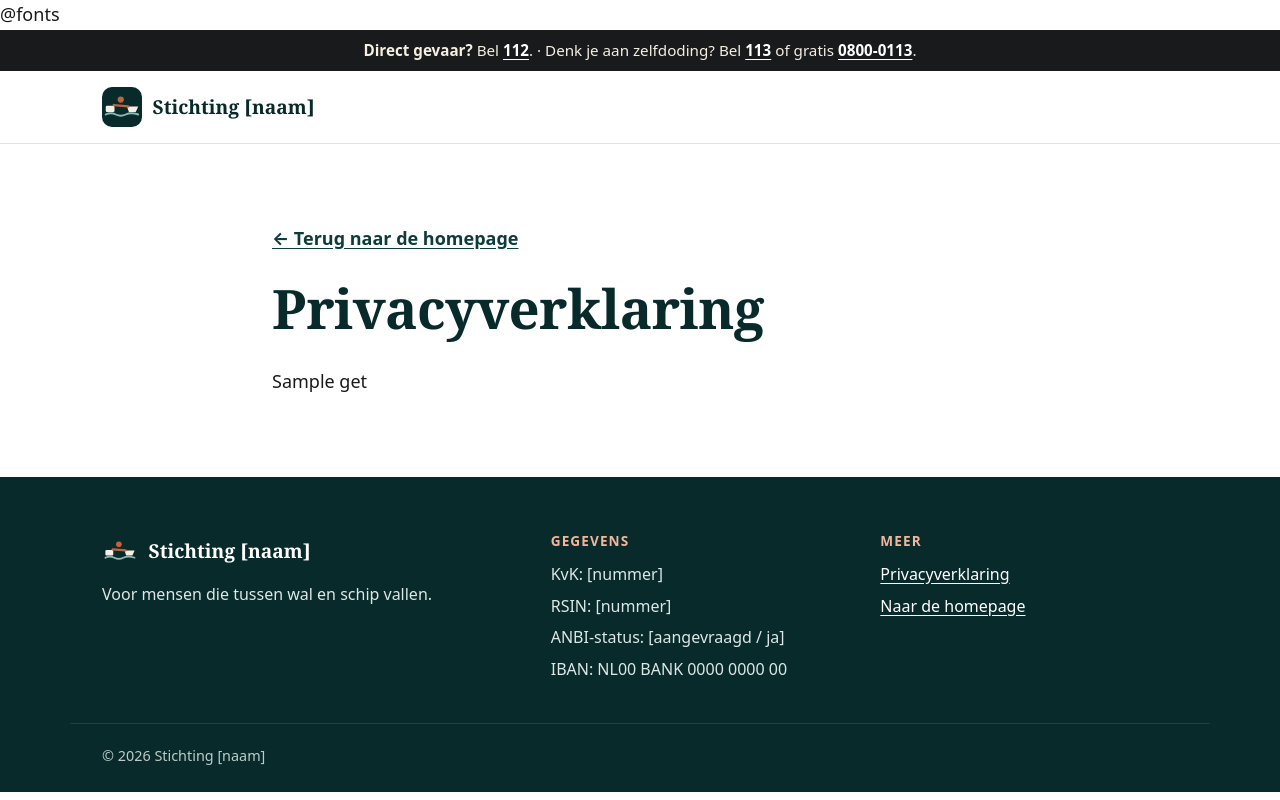
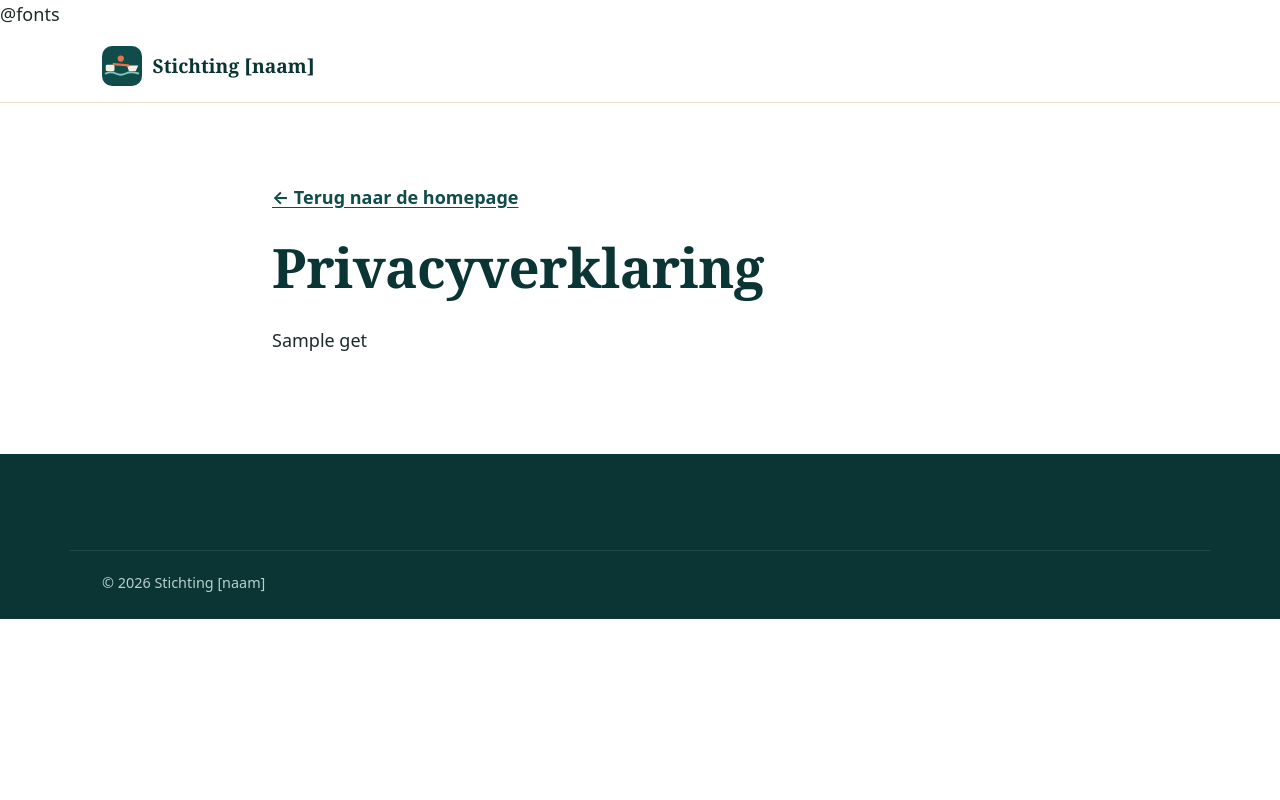
Before and after one commit to nepp95/testweb2, a Laravel app: template resources/views/site/privacy.blade.php in a window 1280 px wide. Run offline with Laravel 12, Linux system fonts and the light colour scheme; the template is opened without the code that fills it: most values are stand-ins (such as "Sample title", 1, 10 or a date in 2020); style sheets or scripts are compiled from the project's sources.

Commit message:
Match public site design to testweb reference
Restore the reference palette, logo colors, footer links, minimal privacy layout, and contact placeholders.

```diff
--- a/app/Enums/SettingKey.php
+++ b/app/Enums/SettingKey.php
@@ -103,7 +103,7 @@ enum SettingKey: string
             self::Phone => '[telefoonnummer]',
             self::PhoneHours => 'maandag t/m vrijdag, 9.00–17.00 uur',
             self::WhatsApp => '[WhatsApp-nummer]',
-            self::Email => '[email]',
+            self::Email => 'info@example.nl',
             self::Address => '[adres]',
             self::VisitNote => 'Alleen op afspraak',
             self::FormRecipient => '',
--- a/resources/css/site.css
+++ b/resources/css/site.css
@@ -6,18 +6,15 @@
    ========================================================================== */
 
 :root {
-  --c-primary: #0e3b3b;       /* groenblauw, afgeleid van #082A2A */
-  --c-primary-dark: #082a2a;  /* diep groenblauw: rust en vertrouwen */
-  --c-primary-soft: #dce8e6;
-  --c-accent: #a9502e;        /* roest, afgeleid van #7E351C: decoratief */
-  --c-accent-dark: #7e351c;   /* roest met genoeg contrast voor tekst */
-  --c-accent-light: #f0b79c;  /* roest-tint voor op donkere vlakken */
-  --c-earth: #362812;         /* donkerbruin */
-  --c-ink: #181a1b;           /* bijna zwart */
+  --c-primary: #0f4c4a;       /* diep groenblauw: rust en vertrouwen */
+  --c-primary-dark: #0a3534;
+  --c-primary-soft: #d8ebe8;
+  --c-accent: #e8734a;        /* warm koraal: menselijkheid */
+  --c-accent-dark: #b9502b;   /* koraal met genoeg contrast voor tekst */
   --c-sand: #f6efe4;
   --c-sand-dark: #ecdfcb;
-  --c-text: #181a1b;
-  --c-muted: #4b5655;
+  --c-text: #1d2a2a;
+  --c-muted: #4b5a59;
   --c-white: #ffffff;
   --c-error: #b42318;
 
@@ -26,7 +23,7 @@
 
   --radius: 14px;
   --radius-lg: 22px;
-  --shadow: 0 1px 2px rgba(8, 42, 42, .06), 0 8px 24px rgba(8, 42, 42, .08);
+  --shadow: 0 1px 2px rgba(15, 76, 74, .06), 0 8px 24px rgba(15, 76, 74, .08);
   --container: 1140px;
   --gutter: clamp(16px, 4vw, 32px);
 }
@@ -109,7 +106,7 @@ a:hover { color: var(--c-accent-dark); }
 }
 .btn:hover { transform: translateY(-1px); }
 .btn-primary { background: var(--c-accent-dark); color: var(--c-white); }
-.btn-primary:hover { background: #652a16; color: var(--c-white); }
+.btn-primary:hover { background: #9e4223; color: var(--c-white); }
 .btn-ghost { border-color: var(--c-primary); color: var(--c-primary); background: transparent; }
 .btn-ghost:hover { background: var(--c-primary); color: var(--c-white); }
 .btn-light { background: var(--c-sand); color: var(--c-primary-dark); }
@@ -118,7 +115,7 @@ a:hover { color: var(--c-accent-dark); }
 
 /* ---------- Crisisbalk ---------- */
 .crisis-bar {
-  background: var(--c-ink);
+  background: var(--c-primary-dark);
   color: var(--c-sand);
   font-size: .95rem;
   padding: .5rem 0;
@@ -126,7 +123,7 @@ a:hover { color: var(--c-accent-dark); }
 }
 .crisis-bar a { color: var(--c-white); font-weight: 700; }
 .crisis-bar a:hover { color: var(--c-sand-dark); }
-.crisis-bar p { margin: 0; }
+.crisis-sep { margin: 0 .5em; opacity: .6; }
 
 /* ---------- Header ---------- */
 .site-header {
@@ -156,7 +153,7 @@ a:hover { color: var(--c-accent-dark); }
 }
 .site-nav a:not(.btn):hover { background: var(--c-sand); color: var(--c-primary-dark); }
 .site-nav .btn { margin-left: .5rem; background: var(--c-accent-dark); color: var(--c-white); }
-.site-nav .btn:hover { background: #652a16; color: var(--c-white); }
+.site-nav .btn:hover { background: #9e4223; }
 
 .nav-toggle {
   display: none;
@@ -225,7 +222,7 @@ a:hover { color: var(--c-accent-dark); }
 }
 
 .hero-illustration { width: 100%; height: auto; }
-.ill-water   { fill: #8db8b2; opacity: .55; }
+.ill-water   { fill: #7fc8c0; opacity: .55; }
 .ill-water-2 { fill: var(--c-primary); opacity: .35; }
 .ill-quay    { fill: #c9b79c; }
 .ill-quay-top{ fill: #b19c7d; }
@@ -237,7 +234,7 @@ a:hover { color: var(--c-accent-dark); }
 .ill-post    { stroke: var(--c-accent-dark); stroke-width: 3; stroke-linecap: round; fill: none; }
 .ill-person-a{ fill: var(--c-primary-dark); }
 .ill-person-b{ fill: var(--c-accent-dark); }
-.ill-hand    { stroke: var(--c-earth); stroke-width: 4; stroke-linecap: round; fill: none; }
+.ill-hand    { stroke: var(--c-text); stroke-width: 4; stroke-linecap: round; fill: none; }
 .ill-sun     { fill: #f4c27a; opacity: .8; }
 
 @media (max-width: 860px) {
@@ -254,7 +251,7 @@ a:hover { color: var(--c-accent-dark); }
 .section-tint { background: var(--c-sand); }
 .section-dark { background: var(--c-primary); color: var(--c-primary-soft); }
 .section-dark h2, .section-dark h3 { color: var(--c-white); }
-.section-dark .eyebrow { color: var(--c-accent-light); }
+.section-dark .eyebrow { color: #f4b393; }
 .section-intro { font-size: 1.2rem; color: var(--c-muted); max-width: 40em; margin-bottom: 2.5rem; }
 .section-dark .section-intro { color: var(--c-primary-soft); }
 
@@ -322,7 +319,7 @@ a:hover { color: var(--c-accent-dark); }
   display: inline-grid; place-items: center;
   width: 48px; height: 48px; margin-bottom: 1rem;
   border-radius: 50%;
-  background: var(--c-accent-dark); color: var(--c-white);
+  background: var(--c-accent); color: var(--c-white);
   font-family: var(--font-heading-stack); font-weight: 700; font-size: 1.4rem;
 }
 
@@ -341,7 +338,7 @@ a:hover { color: var(--c-accent-dark); }
   font-size: .85rem; font-weight: 700; color: var(--c-white);
 }
 .do li::before   { content: "✓"; background: var(--c-primary); }
-.dont li::before { content: "✕"; background: var(--c-earth); }
+.dont li::before { content: "✕"; background: var(--c-muted); }
 
 /* FAQ */
 .faq { display: grid; gap: .75rem; margin-top: 1.5rem; }
@@ -371,7 +368,7 @@ a:hover { color: var(--c-accent-dark); }
 .contact-list { list-style: none; margin: 2rem 0 0; padding: 0; display: grid; gap: 1.1rem; }
 .contact-list li { display: grid; gap: .1rem; }
 .contact-label { font-size: .85rem; font-weight: 700; text-transform: uppercase; letter-spacing: .06em; color: var(--c-accent-dark); }
-.contact-list a { font-size: 1.25rem; font-weight: 700; text-decoration: none; }
+.contact-list a, .contact-list .contact-value { font-size: 1.25rem; font-weight: 700; text-decoration: none; color: var(--c-primary); }
 .contact-list a:hover { text-decoration: underline; }
 .contact-note { color: var(--c-muted); font-size: 1rem; }
 
@@ -385,8 +382,6 @@ a:hover { color: var(--c-accent-dark); }
 .field label { display: block; font-weight: 700; margin-bottom: .4rem; color: var(--c-primary-dark); }
 .optional { font-weight: 400; color: var(--c-muted); font-size: .95rem; }
 .field input[type="text"],
-.field input[type="email"],
-.field input[type="password"],
 .field select,
 .field textarea {
   width: 100%;
@@ -420,7 +415,7 @@ a:hover { color: var(--c-accent-dark); }
 @media (max-width: 760px) { .footer-inner { grid-template-columns: 1fr; } }
 .brand-footer { color: var(--c-white); margin-bottom: .75rem; }
 .brand-footer:hover { color: var(--c-sand); }
-.footer-title { font-family: var(--font-body-stack); font-size: .85rem; text-transform: uppercase; letter-spacing: .08em; color: var(--c-accent-light); margin-bottom: .75rem; }
+.footer-title { font-family: var(--font-body-stack); font-size: .85rem; text-transform: uppercase; letter-spacing: .08em; color: #f4b393; margin-bottom: .75rem; }
 .footer-list { list-style: none; margin: 0; padding: 0; display: grid; gap: .35rem; }
 .footer-bottom { border-top: 1px solid rgba(255,255,255,.12); margin-top: 2.5rem; padding-top: 1.25rem; font-size: .9rem; opacity: .85; }
 .footer-bottom p { margin: 0; }
@@ -434,7 +429,6 @@ a:hover { color: var(--c-accent-dark); }
 /* ---------- Aanvullingen voor het CMS ---------- */
 
 /* Tekst die in het beheer met opmaak is ingevoerd */
-.rich-text > :last-child { margin-bottom: 0; }
 .rich-text ul, .rich-text ol { padding-left: 1.25rem; margin: 0 0 1em; }
 .rich-text h2, .rich-text h3 { margin-top: 1.5em; }
 .faq .rich-text { padding: 0 1.25rem 1.1rem; color: var(--c-muted); }
--- a/resources/views/components/layouts/site.blade.php
+++ b/resources/views/components/layouts/site.blade.php
@@ -1,11 +1,14 @@
-@props(['title' => null, 'navSections' => null, 'noindex' => false])
+@props(['title' => null, 'navSections' => null, 'noindex' => false, 'minimal' => false])
 @use('App\Enums\SectionType')
 @use('App\Enums\SettingKey')
 @use('App\Support\Markdown')
 @php
     $name = $settings->get(SettingKey::Name);
-    $navItems = collect($navSections)->filter(fn ($section) => filled($section->nav_label));
+    $sections = collect($navSections);
+    $navItems = $sections->filter(fn ($section) => filled($section->nav_label));
     $isHome = request()->routeIs('home');
+    $footerContact = $sections->firstWhere('type', SectionType::Contact);
+    $footerSupport = $sections->firstWhere('type', SectionType::Support);
     $footerFacts = collect([
         'KvK' => $settings->get(SettingKey::Kvk),
         'RSIN' => $settings->get(SettingKey::Rsin),
@@ -25,7 +28,7 @@
     @if ($noindex)
         <meta name="robots" content="noindex">
     @endif
-    <meta name="theme-color" content="#082a2a">
+    <meta name="theme-color" content="#0f4c4a">
     <link rel="icon" href="{{ asset('logo.svg') }}" type="image/svg+xml">
     @fonts
     @vite(['resources/css/site.css', 'resources/js/site.js'])
@@ -33,10 +36,10 @@
 <body id="top">
     <a class="skip-link" href="#main">Direct naar de inhoud</a>
 
-    @if (filled($settings->get(SettingKey::CrisisBar)))
+    @if (! $minimal && filled($settings->get(SettingKey::CrisisBar)))
         <div class="crisis-bar" role="note">
             <div class="container">
-                <p>{{ Markdown::inline($settings->get(SettingKey::CrisisBar)) }}</p>
+                {{ Markdown::inline($settings->get(SettingKey::CrisisBar)) }}
             </div>
         </div>
     @endif
@@ -47,7 +50,7 @@
                 <img src="{{ asset('logo.svg') }}" alt="" width="40" height="40">
                 <span class="brand-name">{{ $name }}</span>
             </a>
-            @if ($navItems->isNotEmpty())
+            @if (! $minimal && $navItems->isNotEmpty())
                 <button class="nav-toggle" type="button" aria-expanded="false" aria-controls="site-nav">
                     <span class="nav-toggle-bar" aria-hidden="true"></span>
                     <span class="sr-only">Menu</span>
@@ -74,6 +77,11 @@
     </main>
 
     <footer class="site-footer">
+        @if ($minimal)
+            <div class="container footer-bottom">
+                <p>© {{ now()->year }} {{ $name }}</p>
+            </div>
+        @else
             <div class="container footer-inner">
                 <div>
                     <a class="brand brand-footer" href="{{ $isHome ? '#top' : route('home') }}">
@@ -98,18 +106,19 @@
                     <h2 class="footer-title">Meer</h2>
                     <ul class="footer-list">
                         <li><a href="{{ route('privacy') }}">Privacyverklaring</a></li>
-                    @foreach ($navItems as $navSection)
-                        <li><a href="#{{ $navSection->anchor }}">{{ $navSection->nav_label }}</a></li>
-                    @endforeach
-                    @unless ($isHome)
-                        <li><a href="{{ route('home') }}">Naar de homepage</a></li>
-                    @endunless
+                        @if ($footerContact)
+                            <li><a href="#{{ $footerContact->anchor }}">Contact</a></li>
+                        @endif
+                        @if ($footerSupport)
+                            <li><a href="#{{ $footerSupport->anchor }}">Vrijwilliger worden</a></li>
+                        @endif
                     </ul>
                 </div>
             </div>
             <div class="container footer-bottom">
                 <p>© {{ now()->year }} {{ $name }}</p>
             </div>
+        @endif
     </footer>
 </body>
 </html>
--- a/resources/views/site/privacy.blade.php
+++ b/resources/views/site/privacy.blade.php
@@ -1,6 +1,6 @@
 @use('App\Enums\SettingKey')
 @use('App\Support\Markdown')
-<x-layouts.site title="Privacyverklaring" noindex class="page">
+<x-layouts.site title="Privacyverklaring" noindex :minimal="true" class="page">
     <div class="container narrow">
         <a class="back-link" href="{{ route('home') }}">← Terug naar de homepage</a>
         <h1>Privacyverklaring</h1>
--- a/resources/views/site/sections/contact.blade.php
+++ b/resources/views/site/sections/contact.blade.php
@@ -19,7 +19,7 @@
                         @if ($settings->phoneHref())
                             <a href="{{ $settings->phoneHref() }}">{{ $settings->get(SettingKey::Phone) }}</a>
                         @else
-                            <span>{{ $settings->get(SettingKey::Phone) }}</span>
+                            <span class="contact-value">{{ $settings->get(SettingKey::Phone) }}</span>
                         @endif
                         @if (filled($settings->get(SettingKey::PhoneHours)))
                             <span class="contact-note">{{ $settings->get(SettingKey::PhoneHours) }}</span>
@@ -32,7 +32,7 @@
                         @if ($settings->whatsAppHref())
                             <a href="{{ $settings->whatsAppHref() }}">{{ $settings->get(SettingKey::WhatsApp) }}</a>
                         @else
-                            <span>{{ $settings->get(SettingKey::WhatsApp) }}</span>
+                            <span class="contact-value">{{ $settings->get(SettingKey::WhatsApp) }}</span>
                         @endif
                     </li>
                 @endif
@@ -42,7 +42,7 @@
                         @if ($settings->publicEmail())
                             <a href="mailto:{{ $settings->publicEmail() }}">{{ $settings->publicEmail() }}</a>
                         @else
-                            <span>{{ $settings->get(SettingKey::Email) }}</span>
+                            <span class="contact-value">{{ $settings->get(SettingKey::Email) }}</span>
                         @endif
                     </li>
                 @endif
```
Also changed, not shown: public/logo.svg. Lines whose indentation alone changed are shown as unchanged.
